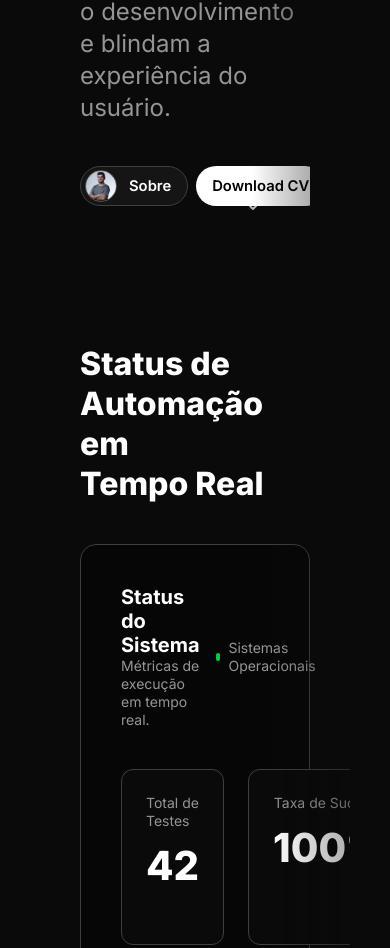
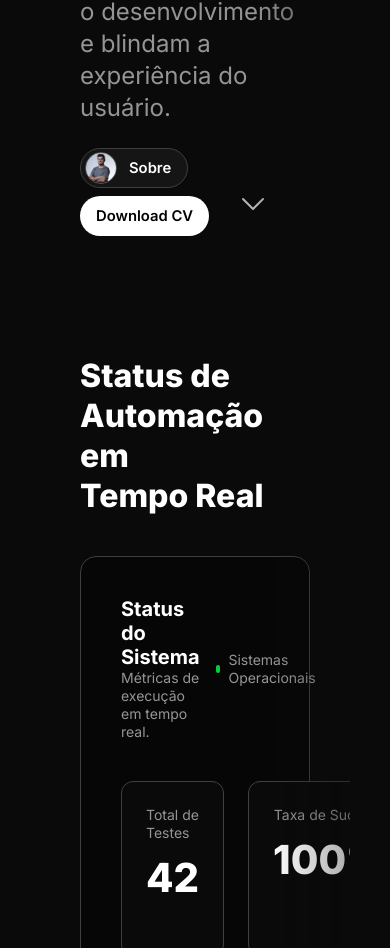
Before and after one commit to Lucasolivato/magic-portfolio-for-next-js, a Next.js app: page / in a window 390 px wide. Shown: the part 1110-2058 px from the top of the page. Built offline with nearby package versions, Linux system fonts and the light colour scheme.

Commit message:
feat: install playwright-cli and fix home buttons overflow on mobile

```diff
--- a/src/app/page.tsx
+++ b/src/app/page.tsx
@@ -76,7 +76,7 @@ export default function Home() {
           </RevealFx>
           <RevealFx translateY="12" delay={0.4} horizontal="start">
               <Flex gap="16" vertical="center" fillWidth mobileDirection="column" horizontal="start">
-                <Flex gap="8">
+                <Flex gap="8" wrap>
                     <Button
                     id="about"
                     data-border="rounded"
```
